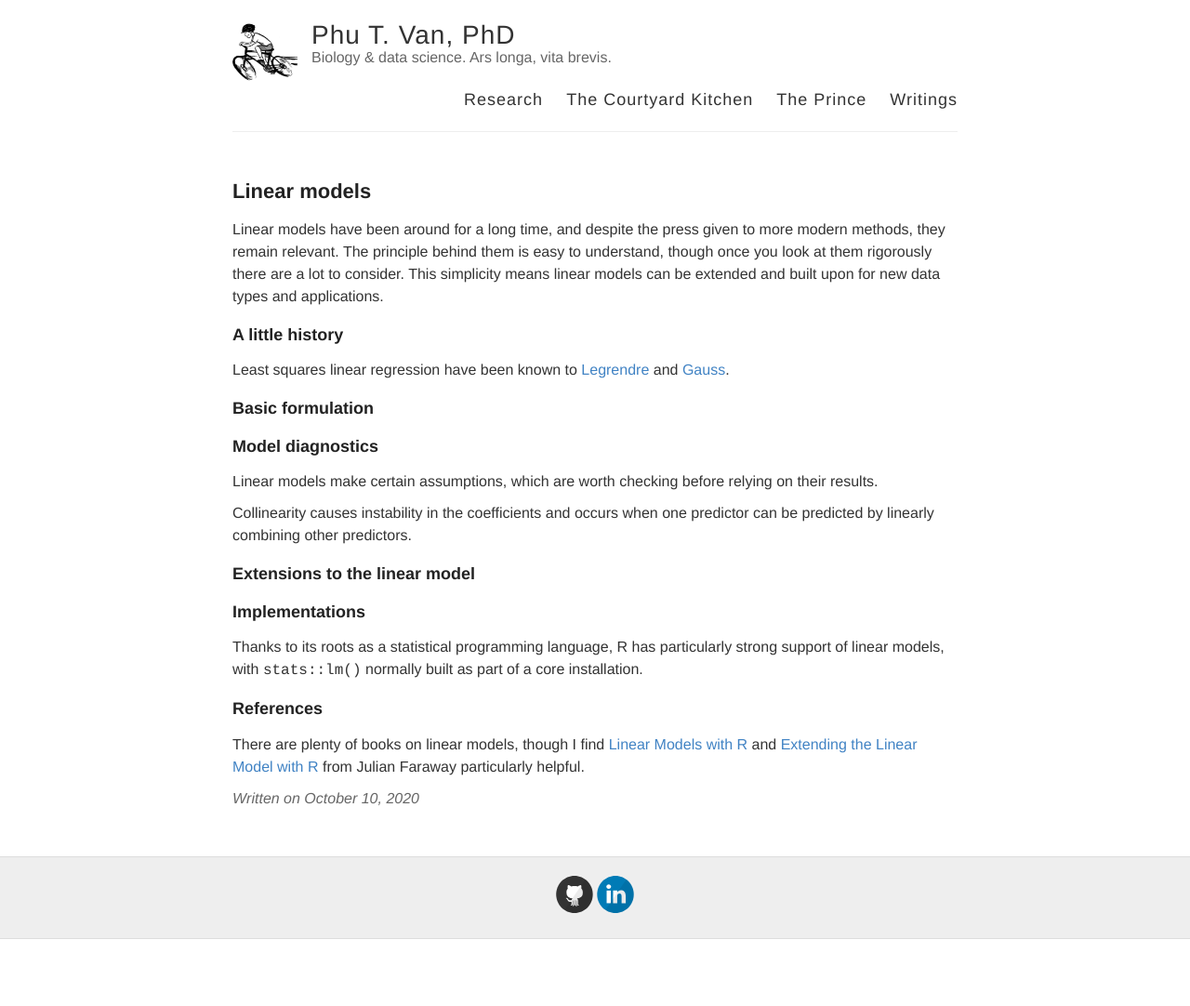
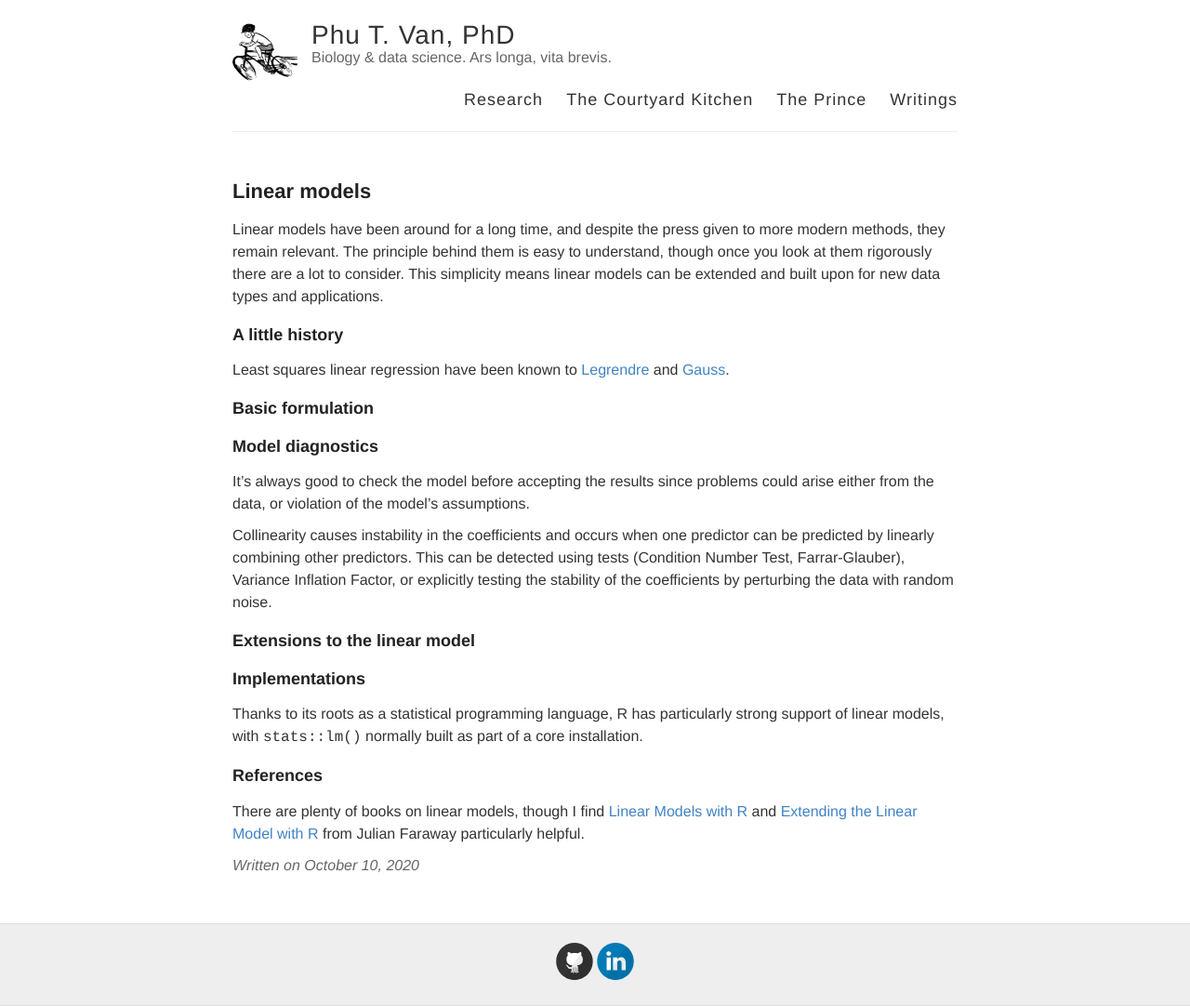
Before and after one commit to ptvan/ptvan.github.io, a Jekyll site: the page built from _posts/2020-10-10-linear-models.md, in a window 1280 px wide. Shown: the whole page at 93% size. Built offline with Jekyll 4.4.1, drawn with Linux system fonts in a browser that asks for light colours; before the commit the page ends 1010 px from its top, so only the background shows below that.

Commit message:
added collinearity

```diff
--- a/_posts/2020-10-10-linear-models.md
+++ b/_posts/2020-10-10-linear-models.md
@@ -13,9 +13,9 @@ Least squares linear regression have been known to [Legrendre](https://en.wikipe
 
 ### Model diagnostics
 
-Linear models make certain assumptions, which are worth checking before relying on their results.
+It's always good to check the model before accepting the results since problems could arise either from the data, or violation of the model's assumptions.
 
-Collinearity causes instability in the coefficients and occurs when one predictor can be predicted by linearly combining other predictors.
+Collinearity causes instability in the coefficients and occurs when one predictor can be predicted by linearly combining other predictors. This can be detected using tests (Condition Number Test, Farrar-Glauber), Variance Inflation Factor, or explicitly testing the stability of the coefficients by perturbing the data with random noise.
 
 ### Extensions to the linear model
 
```
